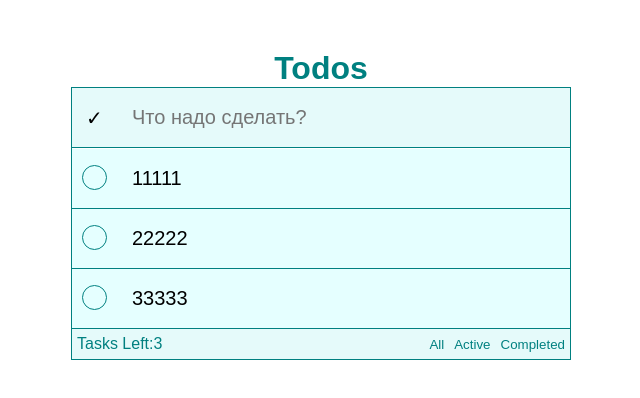
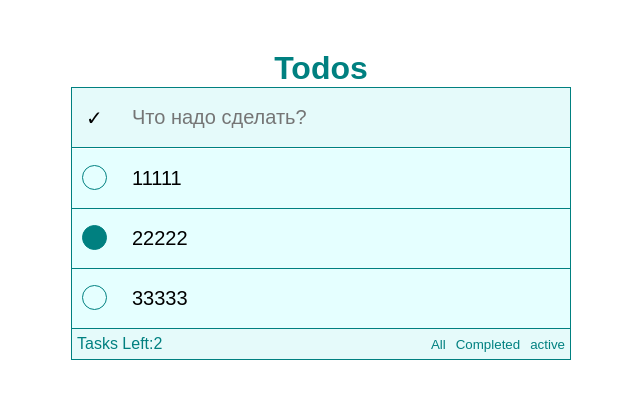
Before and after one commit to Cold-West/Todo, a React (Vite) app: page / in a window 1280 px wide. Shown: the top 398 px of the page, without its empty margins (319-959 px from the left). Built offline with nearby package versions, Linux system fonts and the light colour scheme.

Commit message:
rabotaet

```diff
--- a/src/App.tsx
+++ b/src/App.tsx
@@ -1,4 +1,4 @@
-import { useEffect, useState } from 'react'
+import { use, useEffect, useState } from 'react'
 import TodoAppBlock from './components/TodoAppBlock'
 import TodoAppHeader from './components/TodoAppHeader'
 import './TodoAppStyles/App.css'
@@ -7,15 +7,25 @@ function App() {
 
   const [todoBlocks, setTodoBlocks] = useState([
     {text:"11111", id:1, check:false},
-    {text:"22222", id:2, check:false},
+    {text:"22222", id:2, check:true},
     {text:"33333", id:3, check:false}
   ])
+
+  const [filters, setFilters] = useState('all')
 
   const [visibleBlocks, setVisibleBlocks] = useState(todoBlocks)
 
   useEffect(()=>{
+    if (filters == 'all'){
       setVisibleBlocks(todoBlocks)
-  },[todoBlocks])
+    }
+    else if (filters == 'completed'){
+      setVisibleBlocks(todoBlocks.filter(t => t.check !== true))
+    }
+    else if (filters == 'active'){
+      setVisibleBlocks(todoBlocks.filter(t => t.check == true))
+    }
+  },[todoBlocks, filters])
 
   const TodoNewBlock =(text:string)=>{
     setTodoBlocks([...todoBlocks, {
@@ -46,16 +56,6 @@ function App() {
     setTodoBlocks(prev => prev.map(task => ({ ...task, check: true })));
   }
 
-  const filterAll =()=>{
-    setVisibleBlocks(todoBlocks)
-  }
-  const filterAllUnChecked =()=>{
-    setVisibleBlocks(todoBlocks.filter(t => t.check !== true))
-  }
-  const filterAllChecked =()=>{
-    setVisibleBlocks(todoBlocks.filter(t => t.check == true))
-  }
-
   return (
     <>
       <h1>Todos</h1>
@@ -82,16 +82,16 @@ function App() {
           <nav className='footerFilter'>
               <button
                 className='footerNavButton'
-              onClick={filterAll}
+                onClick={()=>setFilters('all')}
               >All</button>
               <button
                 className='footerNavButton'
-              onClick={filterAllUnChecked}
-            >Active</button>
+                onClick={()=>setFilters('completed')}
+              >Completed</button>
               <button
                 className='footerNavButton'
-              onClick={filterAllChecked}
-            >Completed</button>
+                onClick={()=>setFilters('active')}
+              >active</button>
           </nav>
         </footer>
 
```
Lines whose indentation alone changed are shown as unchanged.
